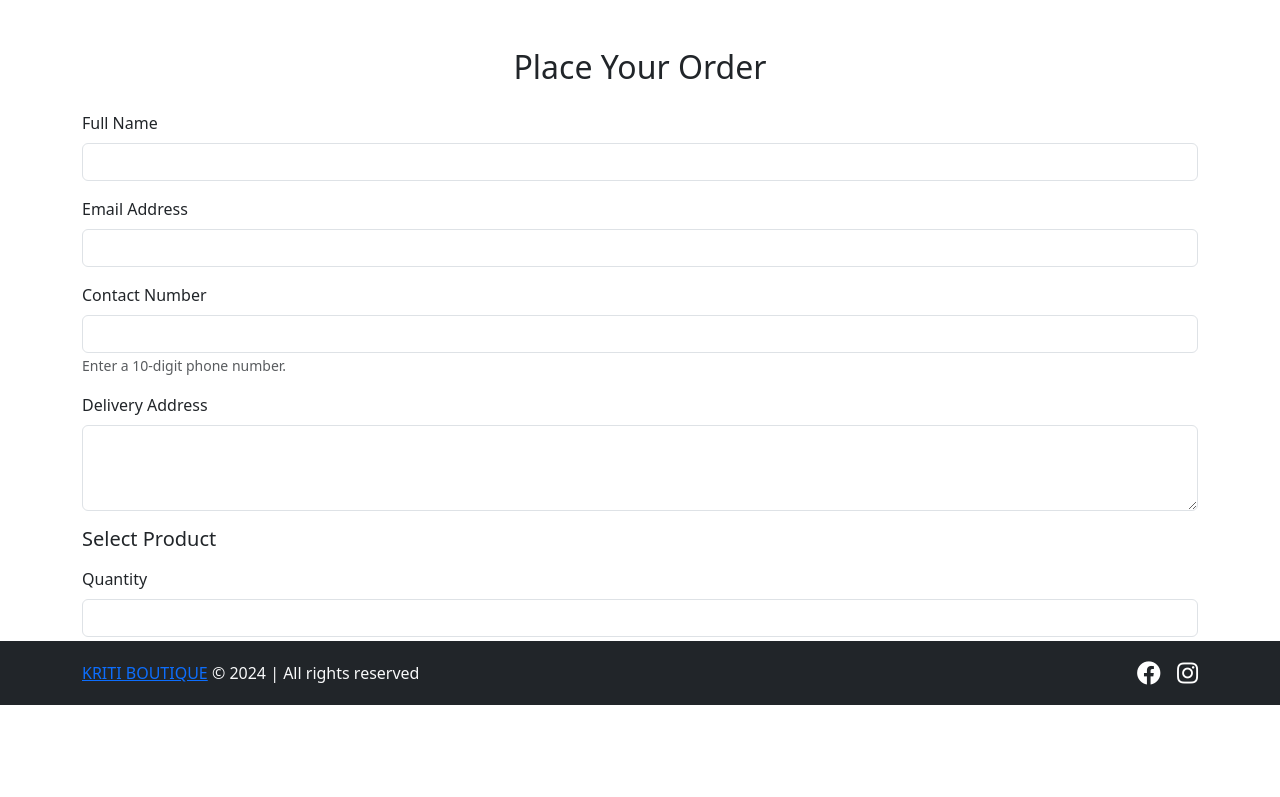
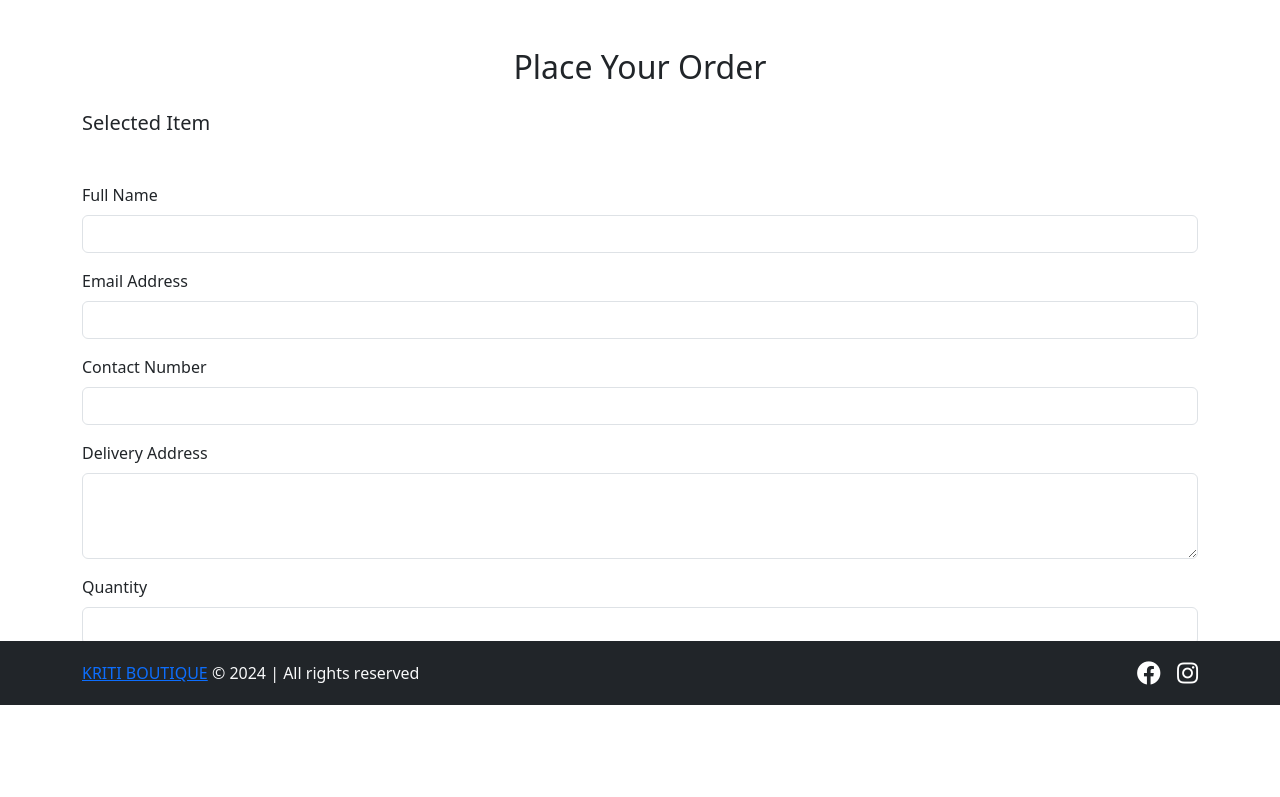
Before and after one commit to rupacesigdel/Kriti_boutiques, a Django app: page /order/ in a window 1280 px wide. Shown: the part 95-892 px from the top of the page. Before the commit the page ends 800 px from the top, so only its background shows below. Run offline with Django 5.2, Linux system fonts and the light colour scheme; data that the repository does not hold is empty.

Commit message:
order page

```diff
--- a/templates/order.html
+++ b/templates/order.html
@@ -1,66 +1,60 @@
 {% extends 'base.html' %}
-
-{% block orderactive %}active{% endblock orderactive %}  <!-- Highlights 'Order' link -->
+{% block orderactive %}active{% endblock orderactive %}
+{% load static %}
 
 {% block css %}
 <style>
     .product-image {
-        max-width: 50px;  /* Adjust size as necessary */
+        max-width: 100px;
         margin-right: 10px;
     }
 </style>
 {% endblock css %}
 
-{% load static %}
-
 {% block body %}
 <div class="container my-5">
     <h2 class="text-center mb-4">Place Your Order</h2>
-
-    {% if messages %}
-    <div class="alert alert-success" role="alert">
-        {% for message in messages %}
-            {{ message }}
-        {% endfor %}
-    </div>
-    {% endif %}
-
     <form method="POST" action="{% url 'submit_order' %}">
         {% csrf_token %}
+        <div class="mb-3">
+            <h5>Selected Item</h5>
+            <div class="form-check">
+                <label class="form-check-label">
+                    {% if selected_product %}
+                        <input type="hidden" name="product_id" value="{{ selected_product.sno }}">
+                    {% endif %}
+                    {% if selected_product.image %}
+                        <img src="{{ selected_product.image.url }}" alt="{{ selected_product.title }}" style="width: 50px;">
+                    {% endif %}
+                </label>
+            </div>
+        </div>
+
         <div class="mb-3">
             <label for="name" class="form-label">Full Name</label>
             <input type="text" class="form-control" id="name" name="name" required>
         </div>
+
         <div class="mb-3">
             <label for="email" class="form-label">Email Address</label>
             <input type="email" class="form-control" id="email" name="email" required>
         </div>
+
         <div class="mb-3">
             <label for="phone" class="form-label">Contact Number</label>
             <input type="tel" class="form-control" id="phone" name="phone" pattern="[0-9]{10}" required>
-            <small class="form-text text-muted">Enter a 10-digit phone number.</small>
         </div>
+
         <div class="mb-3">
             <label for="address" class="form-label">Delivery Address</label>
             <textarea class="form-control" id="address" name="address" rows="3" required></textarea>
         </div>
 
         <div class="mb-3">
-            <h5>Select Product</h5>
-            {% for product in products %}
-            <div class="form-check">
-                <input class="form-check-input" type="radio" name="product_id" id="product{{ product.id }}" value="{{ product.id }}" required>
-                <label class="form-check-label" for="product{{ product.id }}">
-                    <img src="{{ product.image.url }}" alt="{{ product.title }}" class="product-image"> {{ product.title }} - Nrs.{{ product.price }}
-                </label>
-            </div>
-            {% endfor %}
-        </div>
-
-        <div class="mb-3">
             <label for="quantity" class="form-label">Quantity</label>
             <input type="number" class="form-control" id="quantity" name="quantity" min="1" required>
         </div>
+
         <button type="submit" class="btn btn-dark w-100">Place Order</button>
     </form>
 </div>
```
